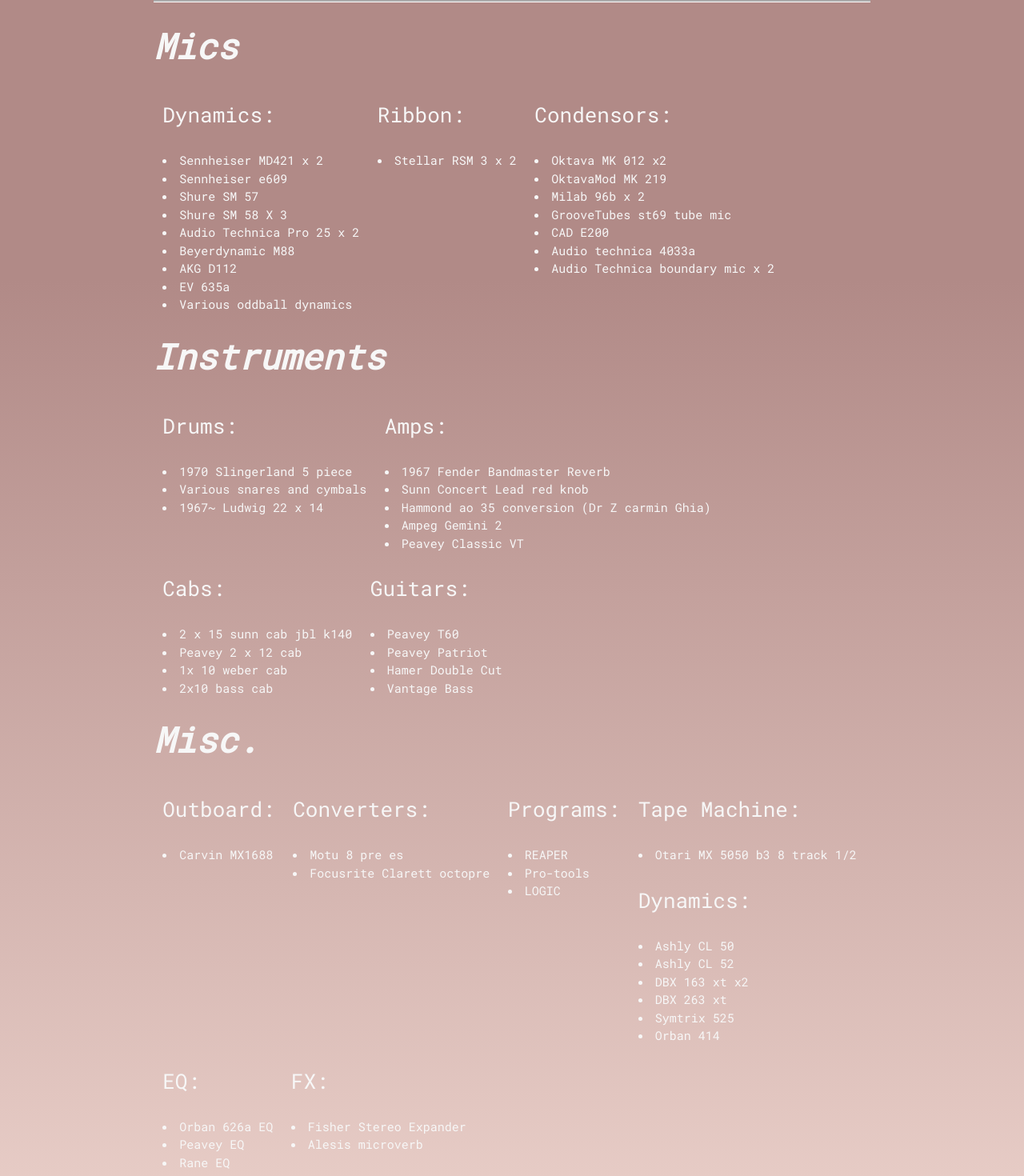
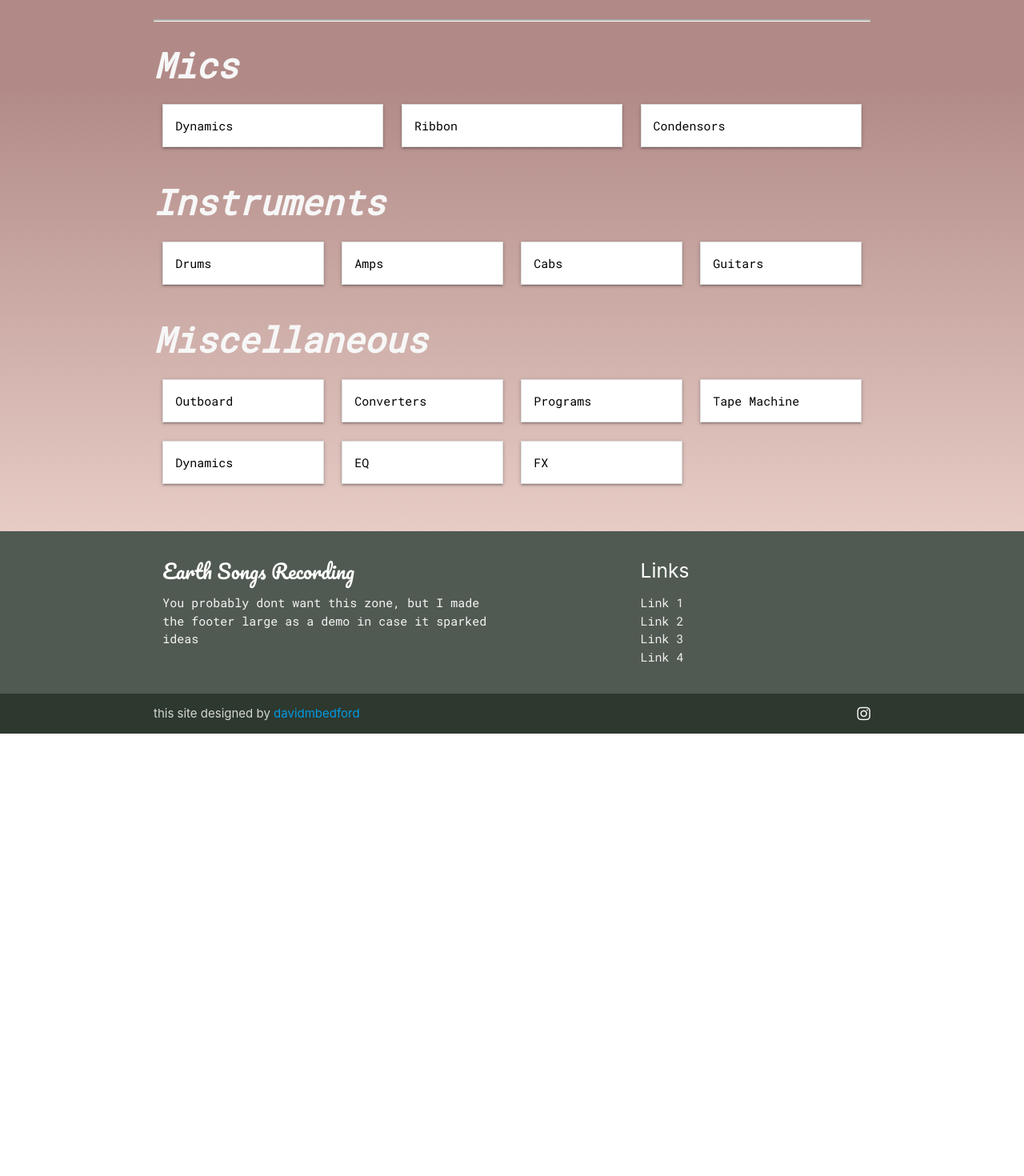
Before and after one commit to davidmbedford/joni-portfolio, a React (Create React App) app: page /gear in a window 1280 px wide. Shown: the part 200-1670 px from the top of the page at 80% size. After the commit the page ends 1117 px from the top, so only its background shows below. Built offline with nearby package versions, Linux system fonts and the light colour scheme.

Commit message:
collapsibles built on Gear page

```diff
--- a/src/App.css
+++ b/src/App.css
@@ -44,3 +44,7 @@
 li {
   font-size: 1rem;
 }
+
+ul {
+  color: black;
+}
--- a/src/screens/gear/index.js
+++ b/src/screens/gear/index.js
@@ -25,106 +25,204 @@
 
         <div className="row left-align">
           <h3>Mics</h3>
-            <div className="col">
-              <p>Dynamics:</p>
-                <li>Sennheiser MD421 x 2</li>
-                <li>Sennheiser e609</li>
-                <li>Shure SM 57</li>
-                <li>Shure SM 58 X 3</li>
-                <li>Audio Technica Pro 25 x 2</li>
-                <li>Beyerdynamic M88</li>
-                <li>AKG D112</li>
-                <li>EV 635a</li>
-                <li>Various oddball dynamics</li>
+
+            <div className="col s6 l4">
+              <ul className="collapsible">
+              <li>
+                <div className="collapsible-header">Dynamics</div>
+                <div className="collapsible-body">
+                  <p>Sennheiser MD421 x 2</p>
+                  <p>Sennheiser e609</p>
+                  <p>Shure SM 57</p>
+                  <p>Shure SM 58 X 3</p>
+                  <p>Audio Technica Pro 25 x 2</p>
+                  <p>Beyerdynamic M88</p>
+                  <p>AKG D112</p>
+                  <p>EV 635a</p>
+                  <p>Various oddball dynamics</p>
                 </div>
-            <div className="col">
-              <p>Ribbon:</p>
-                <li>Stellar RSM 3 x 2</li>
+              </li>
+              </ul>
             </div>
-            <div className="col">
-              <p>Condensors:</p>
-                <li>Oktava MK 012 x2</li>
-                <li>OktavaMod MK 219</li>
-                <li>Milab 96b x 2</li>
-                <li>GrooveTubes st69 tube mic</li>
-                <li>CAD E200</li>
-                <li>Audio technica 4033a</li>
-                <li>Audio Technica boundary mic x 2</li>
+
+            <div className="col s6 l4">
+              <ul className="collapsible">
+              <li>
+                <div className="collapsible-header">Ribbon</div>
+                <div className="collapsible-body">
+                  <p>Stellar RSM 3 x 2</p>
+                </div>
+              </li>
+              </ul>
+            </div>
+
+            <div className="col s6 l4">
+              <ul className="collapsible">
+              <li>
+                <div className="collapsible-header">Condensors</div>
+                <div className="collapsible-body">
+                  <p>Oktava MK 012 x2</p>
+                  <p>OktavaMod MK 219</p>
+                  <p>Milab 96b x 2</p>
+                  <p>GrooveTubes st69 tube mic</p>
+                  <p>CAD E200</p>
+                  <p>Audio technica 4033a</p>
+                  <p>Audio Technica boundary mic x 2</p>
+                </div>
+              </li>
+              </ul>
             </div>
       </div>
 
       <div className="row left-align">
         <h3>Instruments</h3>
-          <div className="col">
-            <p>Drums:</p>
-              <li>1970 Slingerland 5 piece</li>
-              <li>Various snares and cymbals</li>
-              <li>1967~ Ludwig 22 x 14</li>
+
+        <div className="col s6 m4 l3">
+          <ul className="collapsible">
+            <li>
+              <div className="collapsible-header">Drums</div>
+              <div className="collapsible-body">
+                <p>1970 Slingerland 5 piece</p>
+                <p>Various snares and cymbals</p>
+                <p>1967~ Ludwig 22 x 14</p>
               </div>
-          <div className="col">
-            <p>Amps:</p>
-              <li>1967 Fender Bandmaster Reverb</li>
-              <li>Sunn Concert Lead red knob</li>
-              <li>Hammond ao 35 conversion (Dr Z carmin Ghia)</li>
-              <li>Ampeg Gemini 2</li>
-              <li>Peavey Classic VT</li>
+            </li>
+          </ul>
         </div>
-          <div className="col">
-            <p>Cabs:</p>
-              <li>2 x 15 sunn cab jbl k140</li>
-              <li>Peavey 2 x 12 cab</li>
-              <li>1x 10 weber cab</li>
-              <li>2x10 bass cab</li>
+
+        <div className="col s6 m4 l3">
+              <ul className="collapsible">
+              <li>
+                <div className="collapsible-header">Amps</div>
+                <div className="collapsible-body">
+                <p>1967 Fender Bandmaster Reverb</p>
+              <p>Sunn Concert Lead red knob</p>
+              <p>Hammond ao 35 conversion (Dr Z carmin Ghia)</p>
+              <p>Ampeg Gemini 2</p>
+              <p>Peavey Classic VT</p>
                 </div>
-          <div className="col">
-            <p>Guitars:</p>
-              <li>Peavey T60</li>
-              <li>Peavey Patriot</li>
-              <li>Hamer Double Cut</li>
-              <li>Vantage Bass</li>
+              </li>
+              </ul>
+        </div>
+
+        <div className="col s6 m4 l3">
+          <ul className="collapsible">
+          <li>
+            <div className="collapsible-header">Cabs</div>
+            <div className="collapsible-body">
+              <p>2 x 15 sunn cab jbl k140</p>
+              <p>Peavey 2 x 12 cab</p>
+              <p>1x 10 weber cab</p>
+              <p>2x10 bass cab</p>
+            </div>
+          </li>
+          </ul>
+        </div>
+
+        <div className="col s6 m4 l3">
+          <ul className="collapsible">
+          <li>
+            <div className="collapsible-header">Guitars</div>
+            <div className="collapsible-body">
+              <p>Peavey T60</p>
+              <p>Peavey Patriot</p>
+              <p>Hamer Double Cut</p>
+              <p>Vantage Bass</p>
+            </div>
+          </li>
+          </ul>
         </div>
       </div>
 
       <div className="row left-align">
-        <h3>Misc.</h3>
-          <div className="col">
-            <p>Outboard:</p>
-              <li>Carvin MX1688</li>
+        <h3>Miscellaneous</h3>
+
+        <div className="col s6 m4 l3">
+              <ul className="collapsible">
+              <li>
+                <div className="collapsible-header">Outboard</div>
+                <div className="collapsible-body">
+                  <p>Carvin MX1688</p>
                 </div>
-          <div className="col">
-            <p>Converters:</p>
-              <li>Motu 8 pre es</li>
-              <li>Focusrite Clarett octopre</li>
+              </li>
+              </ul>
             </div>
-          <div className="col">
-            <p>Programs:</p>
-              <li>REAPER</li>
-              <li>Pro-tools</li>
-              <li>LOGIC</li>
+
+            <div className="col s6 m4 l3">
+              <ul className="collapsible">
+              <li>
+                <div className="collapsible-header">Converters</div>
+                <div className="collapsible-body">
+                <p>Motu 8 pre es</p>
+              <p>Focusrite Clarett octopre</p>
                 </div>
-          <div className="col">
-            <p>Tape Machine:</p>
-              <li>Otari MX 5050 b3 8 track 1/2</li>
+              </li>
+              </ul>
             </div>
-          <div className="col">
-            <p>Dynamics:</p>
-              <li>Ashly CL 50</li>
-              <li>Ashly CL 52</li>
-              <li>DBX 163 xt x2</li>
-              <li>DBX 263 xt</li>
-              <li>Symtrix 525</li>
-              <li>Orban 414</li>
+
+            <div className="col s6 m4 l3">
+              <ul className="collapsible">
+              <li>
+                <div className="collapsible-header">Programs</div>
+                <div className="collapsible-body">
+                  <p>REAPER</p>
+                  <p>Pro-tools</p>
+                  <p>LOGIC</p>
                 </div>
-          <div className="col">
-            <p>EQ:</p>
-              <li>Orban 626a EQ</li>
-              <li>Peavey EQ</li>
-              <li>Rane EQ</li>
+              </li>
+              </ul>
             </div>
-          <div className="col">
-            <p>FX:</p>
-              <li>Fisher Stereo Expander</li>
-              <li>Alesis microverb</li>
+
+            <div className="col s6 m4 l3">
+              <ul className="collapsible">
+              <li>
+                <div className="collapsible-header">Tape Machine</div>
+                <div className="collapsible-body">
+                  <p>Otari MX 5050 b3 8 track 1/2</p>
+                </div>
+              </li>
+              </ul>
+            </div>
+
+            <div className="col s6 m4 l3">
+              <ul className="collapsible">
+              <li>
+                <div className="collapsible-header">Dynamics</div>
+                <div className="collapsible-body">
+                <p>Ashly CL 50</p>
+              <p>Ashly CL 52</p>
+              <p>DBX 163 xt x2</p>
+              <p>DBX 263 xt</p>
+              <p>Symtrix 525</p>
+              <p>Orban 414</p>
+                </div>
+              </li>
+              </ul>
+            </div>
+
+            <div className="col s6 m4 l3">
+              <ul className="collapsible">
+              <li>
+                <div className="collapsible-header">EQ</div>
+                <div className="collapsible-body">
+                  <p>Orban 626a EQ</p>
+                  <p>Peavey EQ</p>
+                  <p>Rane EQ</p>
+                </div>
+              </li>
+              </ul>
+            </div>
+
+            <div className="col s6 m4 l3">
+              <ul className="collapsible">
+              <li>
+                <div className="collapsible-header">FX</div>
+                <div className="collapsible-body">
+                  <p>Fisher Stereo Expander</p>
+                  <p>Alesis microverb</p>
+                </div>
+              </li>
+              </ul>
             </div>
           </div>
 
```
Lines whose indentation alone changed are shown as unchanged.
